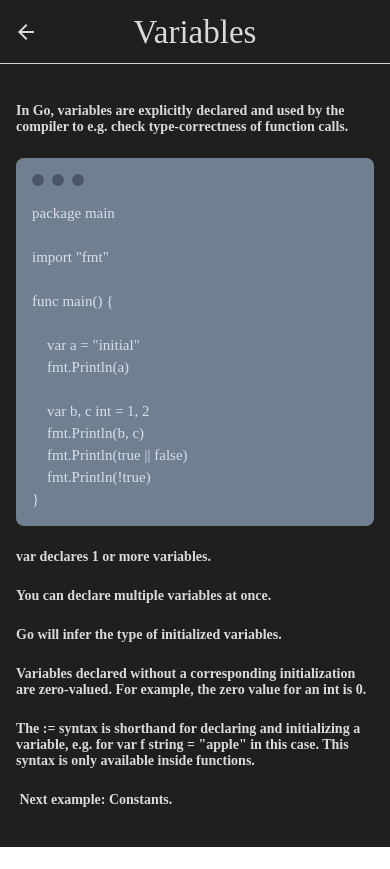
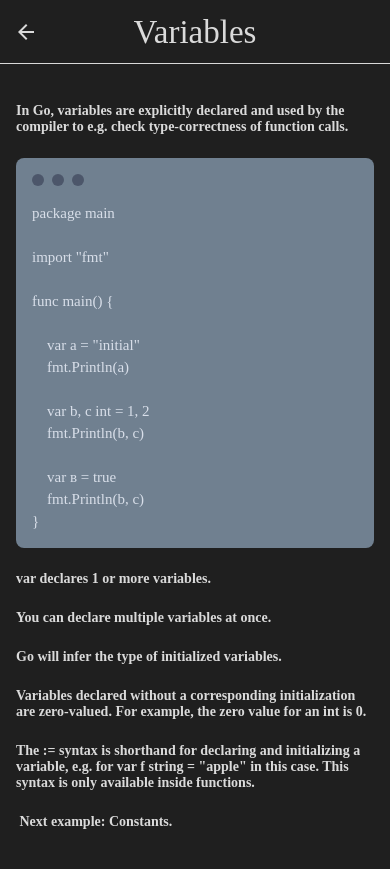
Before and after one commit to Miki535/GoByExample-on-react-native, a React Native app in the folder GoByExample/: screen /Variables in a window 390 px wide. Before the commit the page ends 847 px from the top, so only its background shows below. Built offline with nearby package versions, Linux system fonts and the light colour scheme.

Commit message:
Update VariablesScreen.js. And closed project

```diff
--- a/GoByExample/screens/VariablesScreen.js
+++ b/GoByExample/screens/VariablesScreen.js
@@ -15,7 +15,7 @@ const VariablesScreen = () => {
             <View style={styles.circle}></View>
           </View>
           <Text style={styles.code}>
-            {'package main\n\nimport "fmt"\n\nfunc main() {\n    \n    var a = "initial"\n    fmt.Println(a)\n\n    var b, c int = 1, 2\n    fmt.Println(b, c)\n    fmt.Println(true || false)\n    fmt.Println(!true)\n}'}
+            {'package main\n\nimport "fmt"\n\nfunc main() {\n    \n    var a = "initial"\n    fmt.Println(a)\n\n    var b, c int = 1, 2\n    fmt.Println(b, c)\n    \n    var в = true\n    fmt.Println(b, c)\n}'}
           </Text>
         </View>
         <BR/>
```
